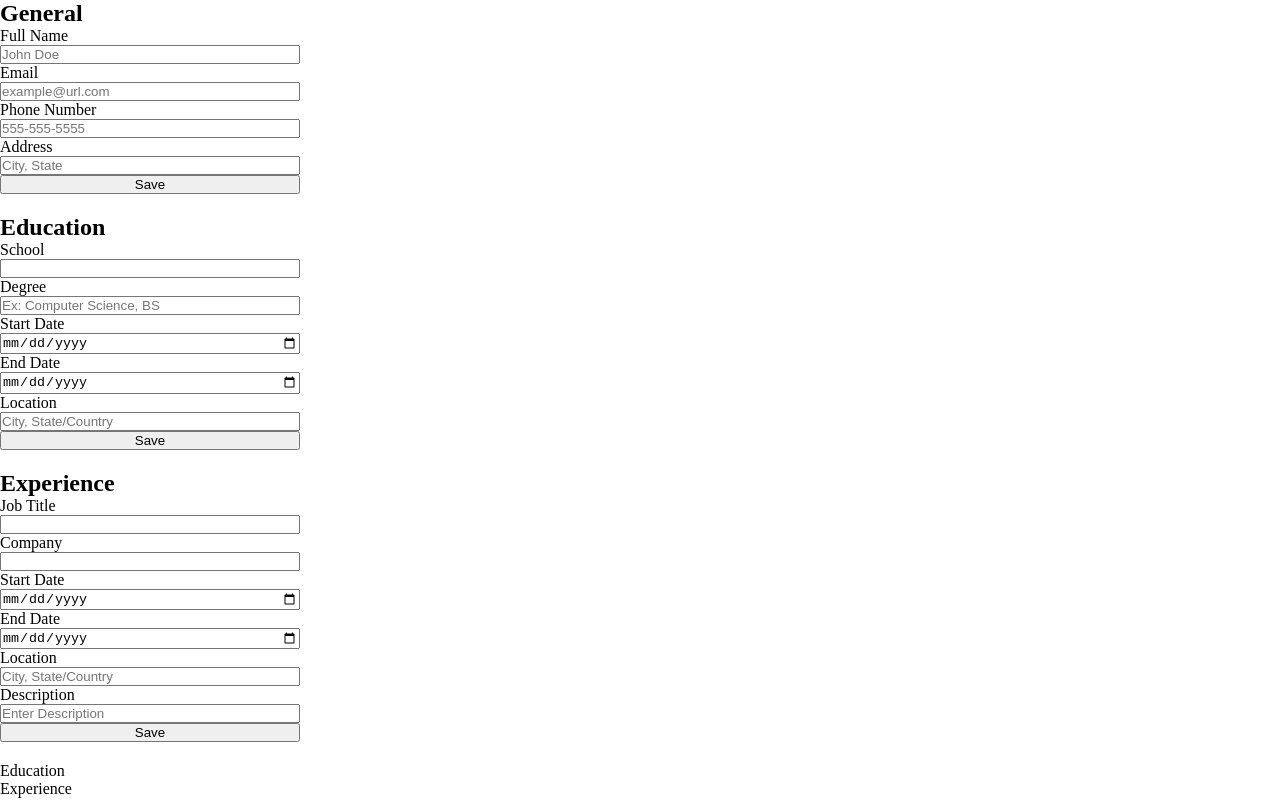
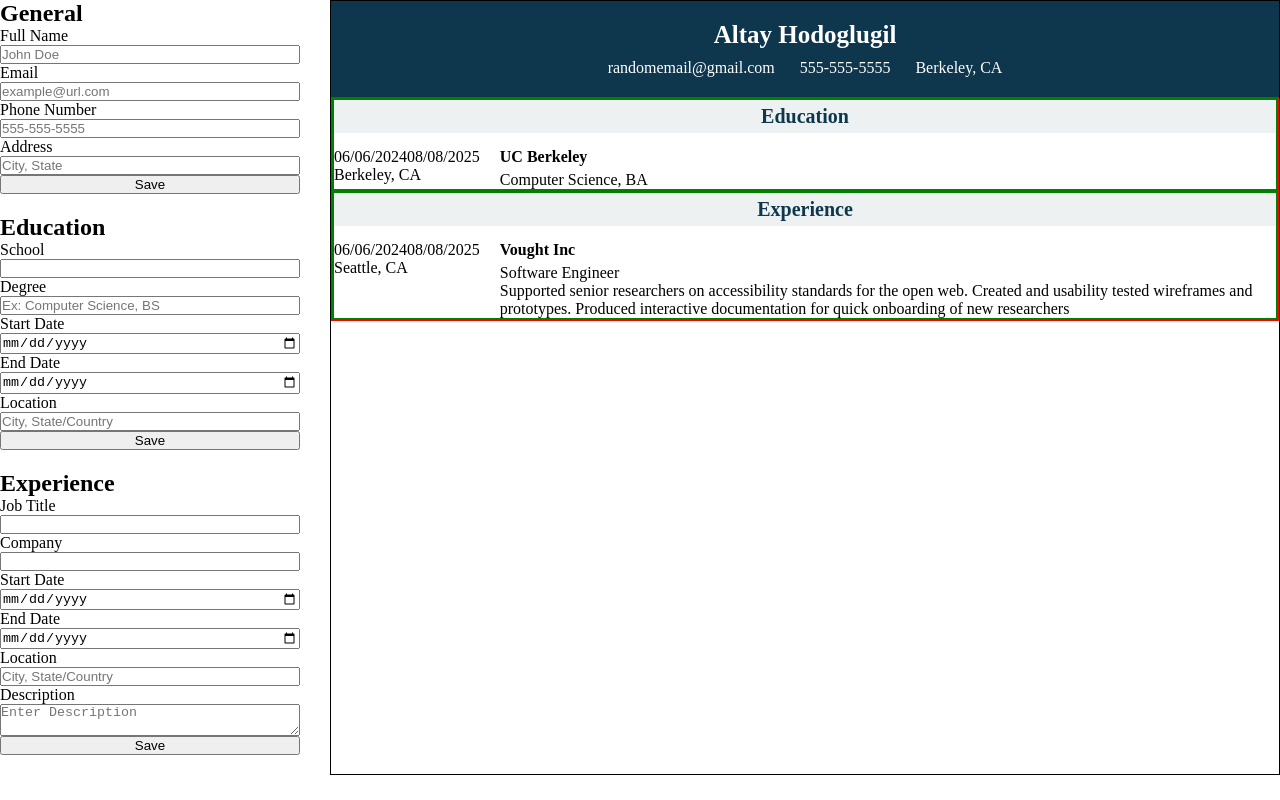
Before and after one commit to AltayHodo/odin-cv-application, a React (Vite) app: page / in a window 1280 px wide. Built offline with nearby package versions, Linux system fonts and the light colour scheme.

Commit message:
add basic layout syles

```diff
--- a/src/components/Education.jsx
+++ b/src/components/Education.jsx
@@ -29,6 +29,7 @@ function Education({ onSave }) {
           name="school"
           id="school"
           onChange={(e) => setSchool(e.target.value)}
+          required
         />
         <label htmlFor="degree">Degree</label>
         <input
@@ -37,6 +38,7 @@ function Education({ onSave }) {
           id="degree"
           placeholder="Ex: Computer Science, BS"
           onChange={(e) => setDegree(e.target.value)}
+          required
         />
         <label htmlFor="startDate">Start Date</label>
         <input
@@ -44,6 +46,7 @@ function Education({ onSave }) {
           name="startDate"
           id="startDate"
           onChange={(e) => setStartDate(e.target.value)}
+          required
         />
         <label htmlFor="endDate">End Date</label>
         <input
@@ -51,6 +54,7 @@ function Education({ onSave }) {
           name="endDate"
           id="endDate"
           onChange={(e) => setEndDate(e.target.value)}
+          required
         />
         <label htmlFor="location">Location</label>
         <input
@@ -58,6 +62,7 @@ function Education({ onSave }) {
           id="location"
           placeholder="City, State/Country"
           onChange={(e) => setLocation(e.target.value)}
+          required
         />
         <button type="submit">Save</button>
       </form>
--- a/src/components/Experience.jsx
+++ b/src/components/Experience.jsx
@@ -31,6 +31,7 @@ function Experience({ onSave }) {
           name="position"
           id="position"
           onChange={(e) => setPosition(e.target.value)}
+          required
         />
         <label htmlFor="company">Company</label>
         <input
@@ -38,6 +39,7 @@ function Experience({ onSave }) {
           name="company"
           id="company"
           onChange={(e) => setCompany(e.target.value)}
+          required
         />
         <label htmlFor="startDate">Start Date</label>
         <input
@@ -45,6 +47,7 @@ function Experience({ onSave }) {
           name="startDate"
           id="startDate"
           onChange={(e) => setStartDate(e.target.value)}
+          required
         />
         <label htmlFor="endDate">End Date</label>
         <input
@@ -52,6 +55,7 @@ function Experience({ onSave }) {
           name="endDate"
           id="endDate"
           onChange={(e) => setEndDate(e.target.value)}
+          required
         />
         <label htmlFor="location">Location</label>
         <input
@@ -59,15 +63,16 @@ function Experience({ onSave }) {
           id="location"
           placeholder="City, State/Country"
           onChange={(e) => setLocation(e.target.value)}
+          required
         />
         <label htmlFor="description">Description</label>
-        <input
-          type="textarea"
+        <textarea
           name="description"
           id="description"
           placeholder="Enter Description"
           onChange={(e) => setDescription(e.target.value)}
-        />
+          required
+        ></textarea>
         <button type="submit">Save</button>
       </form>
     </>
--- a/src/components/General.jsx
+++ b/src/components/General.jsx
@@ -29,6 +29,7 @@ function General({ onSave }) {
             placeholder="John Doe"
             value={name}
             onChange={(e) => setName(e.target.value)}
+            required
           />
         </div>
 
@@ -40,6 +41,7 @@ function General({ onSave }) {
             placeholder="example@url.com"
             value={email}
             onChange={(e) => setEmail(e.target.value)}
+            required
           />
         </div>
 
@@ -51,6 +53,7 @@ function General({ onSave }) {
             placeholder="555-555-5555"
             value={phone}
             onChange={(e) => setPhone(e.target.value)}
+            required
           />
         </div>
 
@@ -62,6 +65,7 @@ function General({ onSave }) {
             placeholder="City, State"
             value={address}
             onChange={(e) => setAddress(e.target.value)}
+            required
           />
         </div>
 
--- a/src/components/ResumeBuilder.jsx
+++ b/src/components/ResumeBuilder.jsx
@@ -29,26 +29,27 @@ function ResumeBuilder() {
       </div>
       <div className="resume-preview">
         <div className="general-info">
-          <div className="name">{generalInfo.name}</div>
+          <div className="name">{generalInfo.name}Altay Hodoglugil</div>
           <div className="sub-info">
-            <span>{generalInfo.email}</span>
-            <span>{generalInfo.phone}</span>
-            <span>{generalInfo.address}</span>
+            <span>{generalInfo.email}randomemail@gmail.com</span>
+            <span>{generalInfo.phone}555-555-5555</span>
+            <span>{generalInfo.address}Berkeley, CA</span>
           </div>
         </div>
+        <div className="resume-main-content">
           <div className="education-info">
             <div className="education-title">Education</div>
             <div className="education-content">
               <div className="left">
                 <div className="date">
-                <span>{educationInfo.startDate}</span>
-                <span>{educationInfo.endDate}</span>
+                  <span>{educationInfo.startDate}06/06/2024</span>
+                  <span>{educationInfo.endDate}08/08/2025</span>
                 </div>
-              <div className="location">{educationInfo.location}</div>
+                <div className="location">{educationInfo.location} Berkeley, CA</div>
               </div>
               <div className="right">
-              <div className="school">{educationInfo.school}</div>
-              <div className="degree">{educationInfo.degree}</div>
+                <div className="school">{educationInfo.school}UC Berkeley</div>
+                <div className="degree">{educationInfo.degree}Computer Science, BA</div>
               </div>
             </div>
           </div>
@@ -57,15 +58,16 @@ function ResumeBuilder() {
             <div className="experience-content">
               <div className="left">
                 <div className="date">
-                <span>{experienceInfo.startDate}</span>
-                <span>{experienceInfo.endDate}</span>
+                  <span>{experienceInfo.startDate}06/06/2024</span>
+                  <span>{experienceInfo.endDate}08/08/2025</span>
                 </div>
-              <div className="location">{experienceInfo.location}</div>
+                <div className="location">{experienceInfo.location}Seattle, CA</div>
               </div>
               <div className="right">
-              <div className="company">{experienceInfo.company}</div>
-              <div className="position">{experienceInfo.position}</div>
-              <div className="description">{experienceInfo.description}</div>
+                <div className="company">{experienceInfo.company}Vought Inc</div>
+                <div className="position">{experienceInfo.position}Software Engineer</div>
+                <div className="description">{experienceInfo.description}Supported senior researchers on accessibility standards for the open web. Created and usability tested wireframes and prototypes. Produced interactive documentation for quick onboarding of new researchers</div>
+              </div>
             </div>
           </div>
         </div>
--- a/src/style.css
+++ b/src/style.css
@@ -1,17 +1,87 @@
-*{
+:root {
+  --dark-blue: #0e374e;
+  --light-gray: rgba(14, 55, 78, 0.07);
+}
+
+* {
   margin: 0;
   padding: 0;
   box-sizing: border-box;
 }
 
-.general-form, .education-form, .experience-form{
+.resume-builder {
+  display: flex;
+  justify-content: center;
+  gap: 30px;
+}
+
+.general-form,
+.education-form,
+.experience-form {
   display: flex;
   flex-direction: column;
   width: 300px;
   margin-bottom: 20px;
 }
 
-.form-row{
+.form-row {
   display: flex;
   flex-direction: column;
 }
+
+.resume-preview {
+  border: 1px solid;
+}
+
+.general-info {
+  background-color: var(--dark-blue);
+  padding: 20px;
+  color: white;
+  display: flex;
+  flex-direction: column;
+  align-items: center;
+  gap: 10px;
+}
+
+.name {
+  font-size: 25px;
+  font-weight: bold;
+}
+
+.sub-info {
+  display: flex;
+  gap: 25px;
+}
+
+.resume-main-content {
+  border: 1px solid red;
+  display: flex;
+  flex-direction: column;
+  /* align-items: center; */
+}
+
+.resume-main-content > div {
+  border: 2px solid green;
+}
+
+.education-content,
+.experience-content {
+  display: flex;
+  gap: 20px;
+}
+
+.education-title,
+.experience-title {
+  text-align: center;
+  font-size: 20px;
+  background-color: var(--light-gray);
+  color: var(--dark-blue);
+  font-weight: bold;
+  margin-bottom: 15px;
+  padding: 5px;
+}
+
+.school, .company{
+  font-weight: bold;
+  margin-bottom: 5px;
+}
```
Lines whose indentation alone changed are shown as unchanged.
